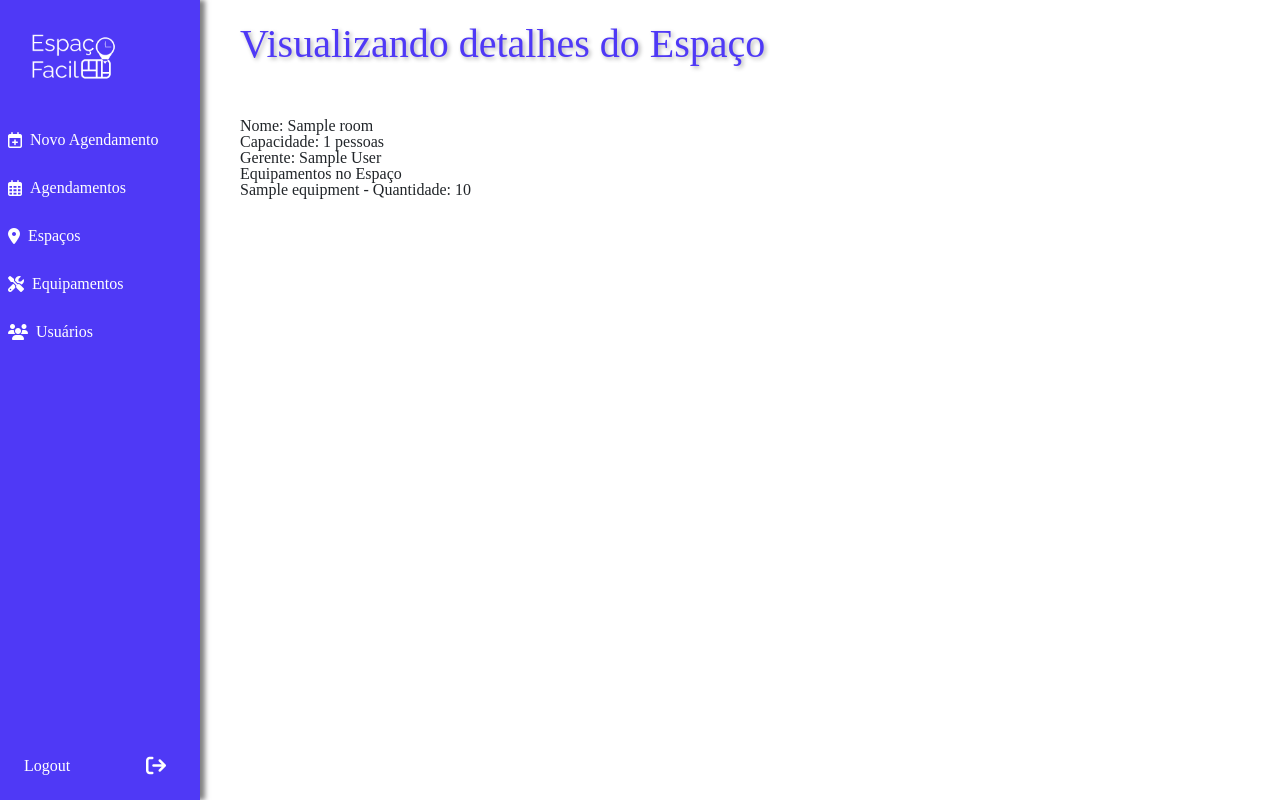
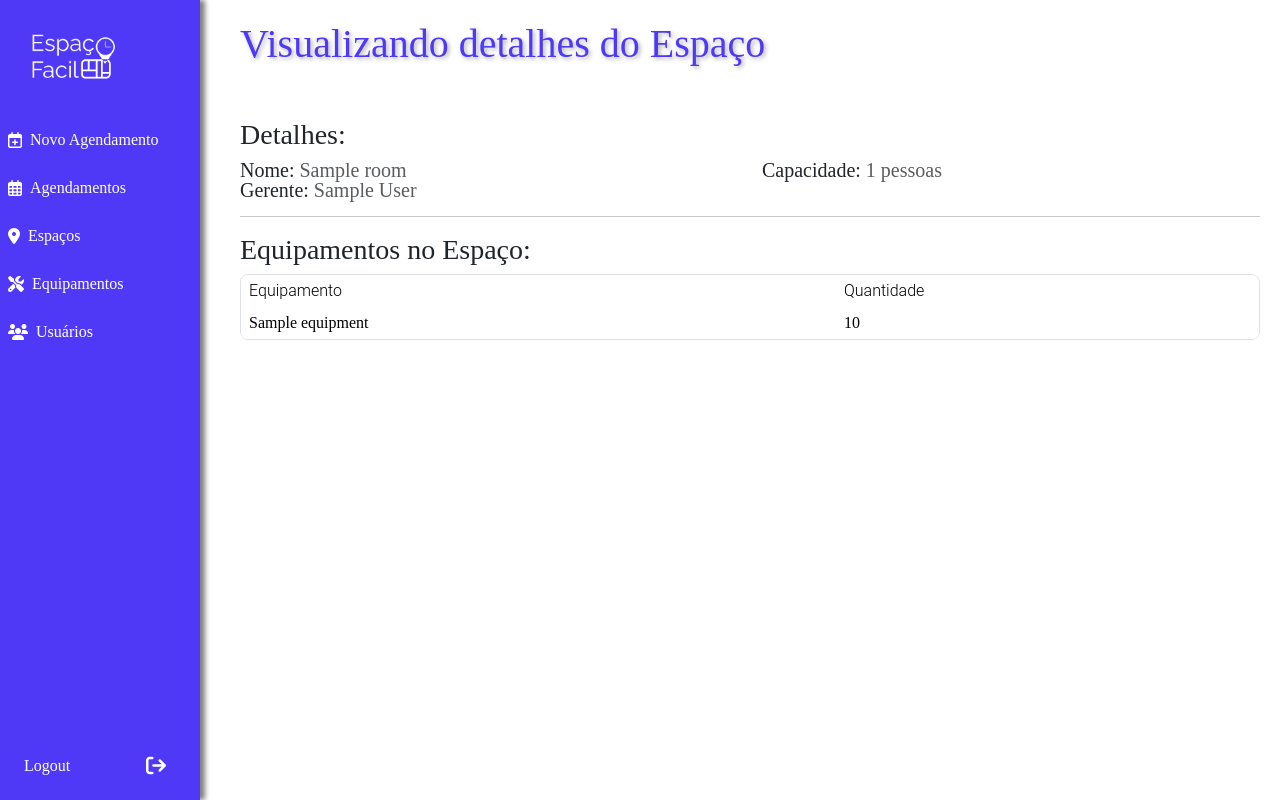
Before and after one commit to LoganGabi/EspacoFacil, a Django app: page /room/1/ in a window 1280 px wide. Run offline with Django 5.2, Linux system fonts and the light colour scheme; a user stored in the database is signed in; tables that the repository leaves empty hold one stand-in row (values such as "Sample post"); some libraries are stand-ins or nearby versions.

Commit message:
:recycle: refactor(Espaço): Estilização pagina detalhes espaço

```diff
--- a/espacofacil_api/app/static/css/base.css
+++ b/espacofacil_api/app/static/css/base.css
@@ -1,5 +1,7 @@
+h1, h2, h3, h4, h5, h6 {
+    color: #4F39F6;
+}
 h1 {
-    color: #4F39F6;
     margin-bottom: 50px;
     width: 100%;
     font-size: 2.5rem;
@@ -8,6 +10,8 @@
     text-shadow: 2px 2px 4px rgba(0, 0, 0, 0.3);
 }
 
+h3
+
 .btn .btn-primary {
     background-color: #4F39F6;
 }
--- a/espacofacil_api/templates/app/room_detail.html
+++ b/espacofacil_api/templates/app/room_detail.html
@@ -3,20 +3,37 @@
 {% load static %}
 
 {% block content %}
+
   <h1>Visualizando detalhes do Espaço</h1>
-  <p>Nome: {{ room.nameRoom }}</p>
-  <p>Capacidade: {{ room.headCount }} pessoas</p>
-  <p>Gerente: {{ room.roomManager.name }}</p>
 
-  <h3>Equipamentos no Espaço</h3>
-  <ul>
-    {% if equipment %}
-      <ul>
+
+  <h3 class="h3">Detalhes:</h3>
+  <div class="row">
+    <p class="col-6 lead">Nome:<span class="text-muted"> {{ room.nameRoom }}</span></p>
+    <p class="col-6 lead">Capacidade:<span class="text-muted"> {{ room.headCount }} pessoas</span></p>
+    <p class="col-6 lead">Gerente:<span class="text-muted"> {{ room.roomManager.name }}</span></p>
+  </div>
+
+  <hr>
+
+  <h3 class="h3">Equipamentos no Espaço:</h3>
+  {% if equipment %}
+    <table class="table">
+      <thead class="thead-light">
+        <tr>
+          <th scope="col">Equipamento</th>
+          <th scope="col">Quantidade</th>
+        </tr>
+      </thead>
+      <tbody>
         {% for equip in equipment %}
-          <li>{{ equip.equipment.nameEquipment }} - Quantidade: {{ equip.amount }}</li>
-
-    {% endfor %}
-  </ul>
+        <tr>
+          <td>{{ equip.equipment.nameEquipment }}</td>
+          <td>{{ equip.amount }}</td>
+        </tr>
+        {% endfor %}
+      </tbody>
+    </table>
   {% else %}
     <p>Nenhum equipamento cadastrado.</p>
   {% endif %}
```
